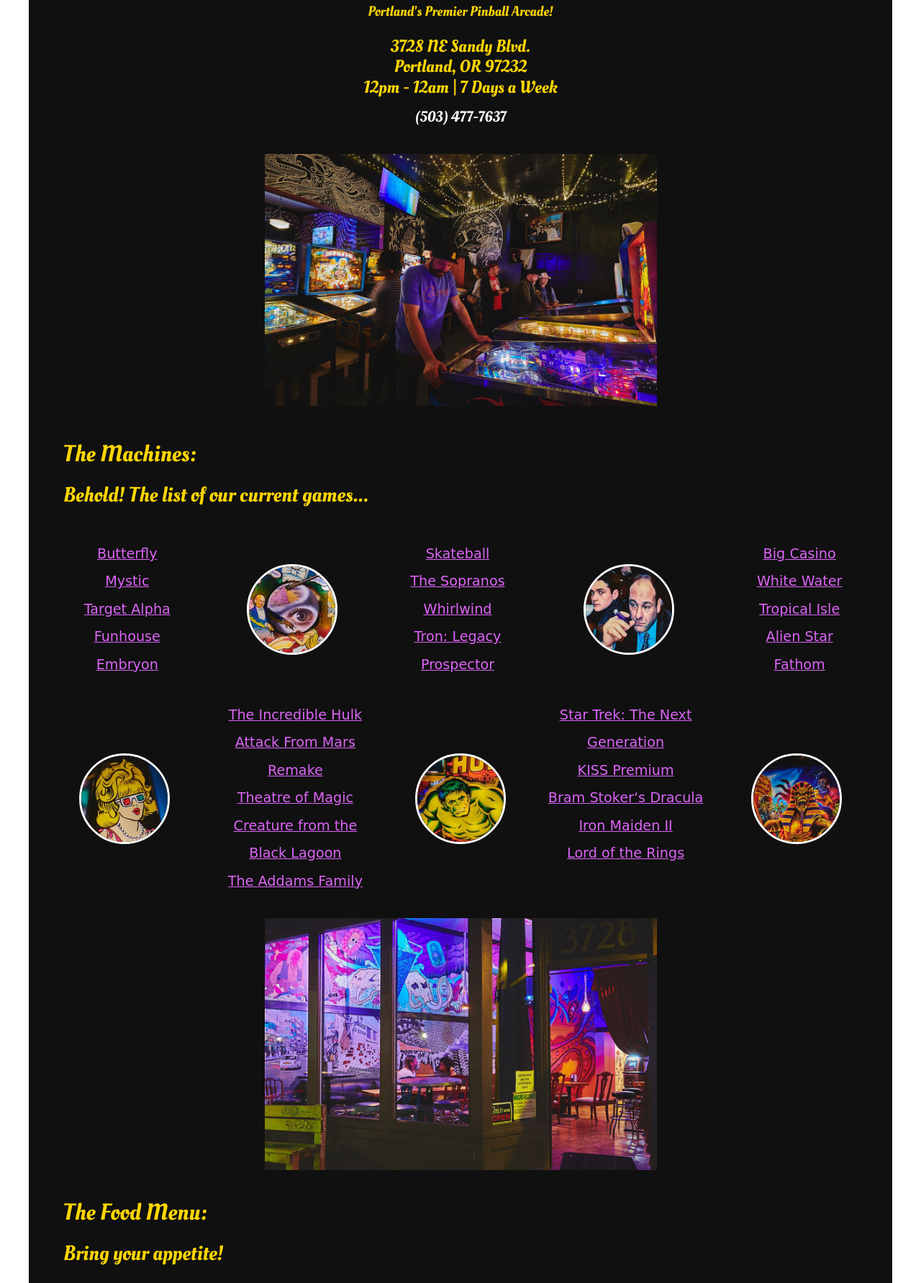
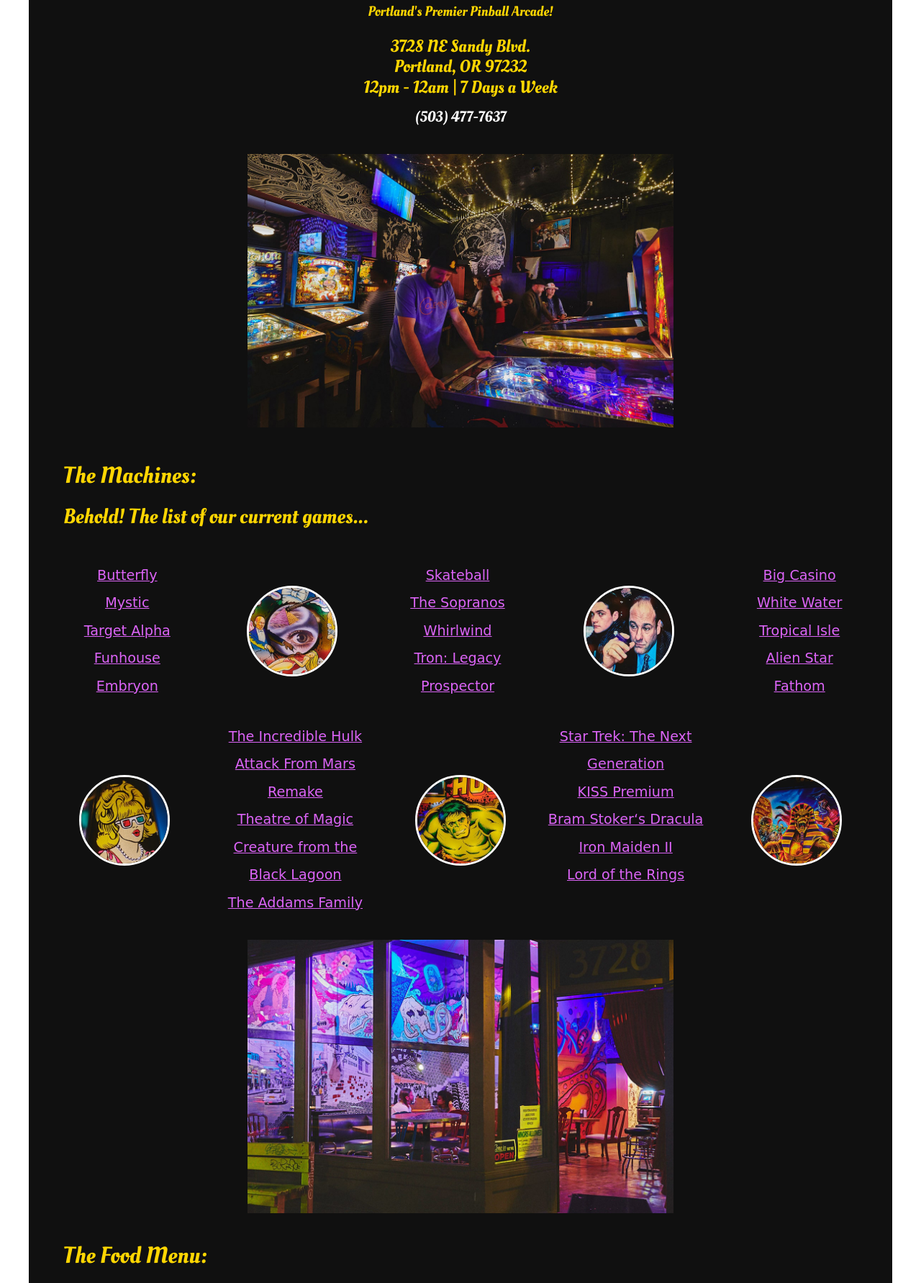
Before and after one commit to mariomax/Wedgehead, a PHP site: page / in a window 1280 px wide. Shown: the part 550-2333 px from the top of the page at 72% size. Run offline with PHP 8.4, Linux system fonts and the light colour scheme; some web fonts are replaced.

Commit message:
No more edits today...

```diff
--- a/css/styles.css
+++ b/css/styles.css
@@ -256,6 +270,7 @@
     display: block;
     border-radius: 100%;
     border: 0.2rem solid #FEFEFE;
+    -ms-flex-item-align: center;
         align-self: center;
     height: 150px;
     width: 150px;
@@ -310,38 +325,58 @@
     padding: 1rem 1rem 2rem;
   }
   main .machines .game-grid .gl1 {
+    -webkit-box-ordinal-group: 2;
+        -ms-flex-order: 1;
             order: 1;
     text-align: center;
   }
   main .machines .game-grid .gl2 {
+    -webkit-box-ordinal-group: 4;
+        -ms-flex-order: 3;
             order: 3;
     text-align: center;
   }
   main .machines .game-grid .gl3 {
+    -webkit-box-ordinal-group: 6;
+        -ms-flex-order: 5;
             order: 5;
     text-align: center;
   }
   main .machines .game-grid .gl4 {
+    -webkit-box-ordinal-group: 8;
+        -ms-flex-order: 7;
             order: 7;
     text-align: center;
   }
   main .machines .game-grid .gl5 {
+    -webkit-box-ordinal-group: 10;
+        -ms-flex-order: 9;
             order: 9;
     text-align: center;
   }
   main .machines .game-grid .o-1 {
+    -webkit-box-ordinal-group: 3;
+        -ms-flex-order: 2;
             order: 2;
   }
   main .machines .game-grid .o-2 {
+    -webkit-box-ordinal-group: 5;
+        -ms-flex-order: 4;
             order: 4;
   }
   main .machines .game-grid .o-3 {
+    -webkit-box-ordinal-group: 7;
+        -ms-flex-order: 6;
             order: 6;
   }
   main .machines .game-grid .o-4 {
+    -webkit-box-ordinal-group: 9;
+        -ms-flex-order: 8;
             order: 8;
   }
   main .machines .game-grid .o-5 {
+    -webkit-box-ordinal-group: 11;
+        -ms-flex-order: 10;
             order: 10;
   }
   main .machines .game-grid img.game-o {
@@ -453,7 +502,7 @@
     background-position: center;
     background-size: contain;
     background-repeat: no-repeat;
-    height: 350px;
+    height: 380px;
     width: 100%;
   }
   main .machines .machine-pic {
--- a/css/styles.less
+++ b/css/styles.less
@@ -474,8 +474,6 @@
         -webkit-text-stroke-color: @dark;
         font-size: 2.2rem;
         font-style: normal;
-        font-weight: 700;
-        // font-family: 'Oleo Script', cursive;
       }
       img {
         max-width: 35%;
@@ -494,7 +492,7 @@
         background-position: center;
         background-size: contain;
         background-repeat: no-repeat;
-        height: 350px;
+        height: 380px;
         width: 100%;
       }
       .machine-pic {
@@ -514,7 +512,7 @@
         background-position: center;
         background-size: contain;
         background-repeat: no-repeat;
-        height: 350px;
+        height: 380px;
         width: 100%;
       }
     }
```
Also changed, not shown: other parts of css/styles.css (+34 -2 lines), 1 other file. Lines whose indentation alone changed are shown as unchanged.
